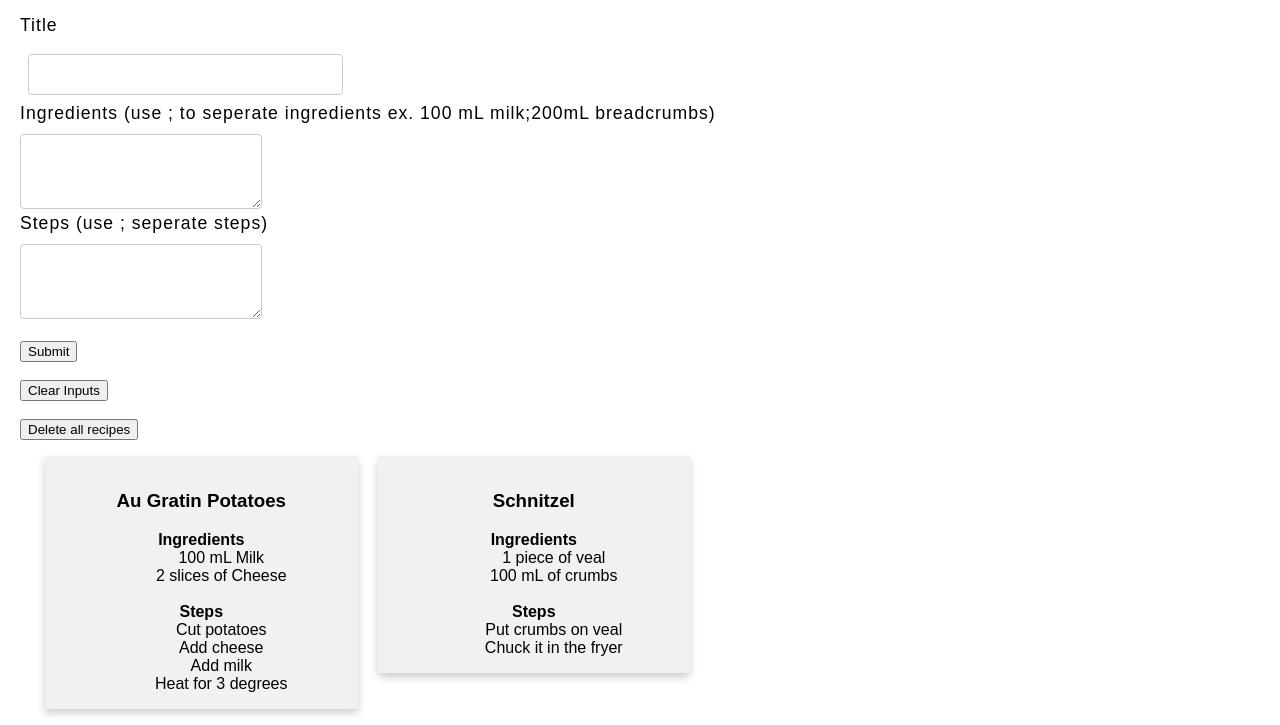
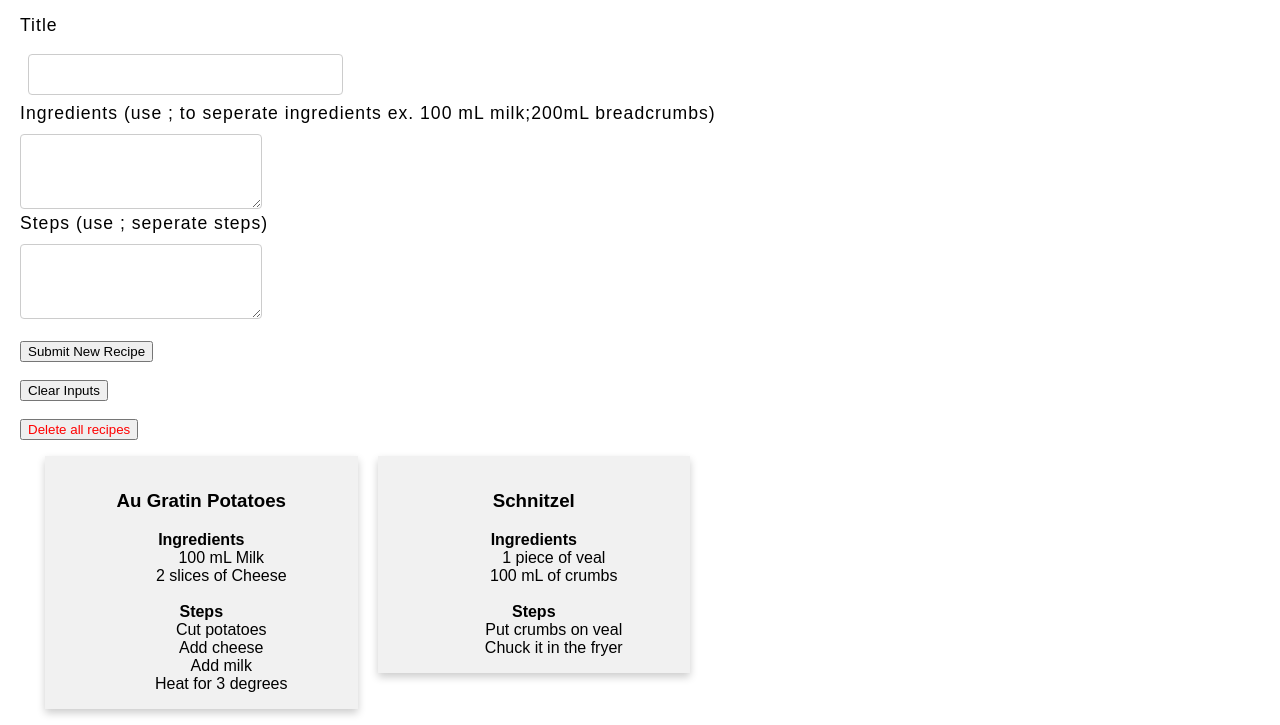
Before and after one commit to StanfordLin/CPSC455, a website built with Parcel: page index.html in a window 1280 px wide. Shown: the part 75-800 px from the top of the page. Built offline with nearby package versions, Linux system fonts and the light colour scheme.

Commit message:
Updated recipe and added red text for deletion

```diff
--- a/index.html
+++ b/index.html
@@ -40,7 +40,7 @@
   <br />
   <br />
 
-      <button type="submit">Submit</button>
+      <button type="submit">Submit New Recipe</button>
       <br />
       <br />
 
--- a/src/styles.css
+++ b/src/styles.css
@@ -147,3 +147,7 @@ label {
   padding-left: 100px;
   padding-right: 100px;
 }
+
+#deleteAllRecipesButton {
+  color: red;
+}
```
